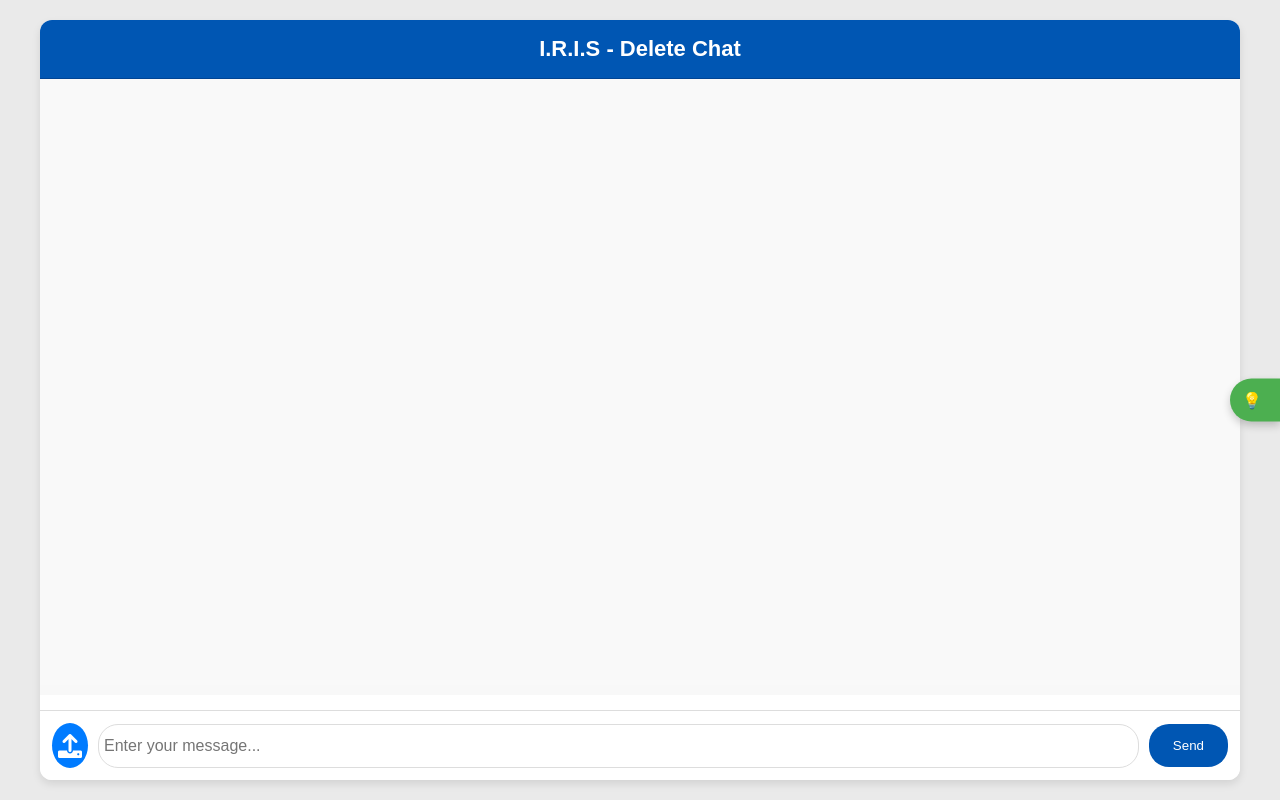
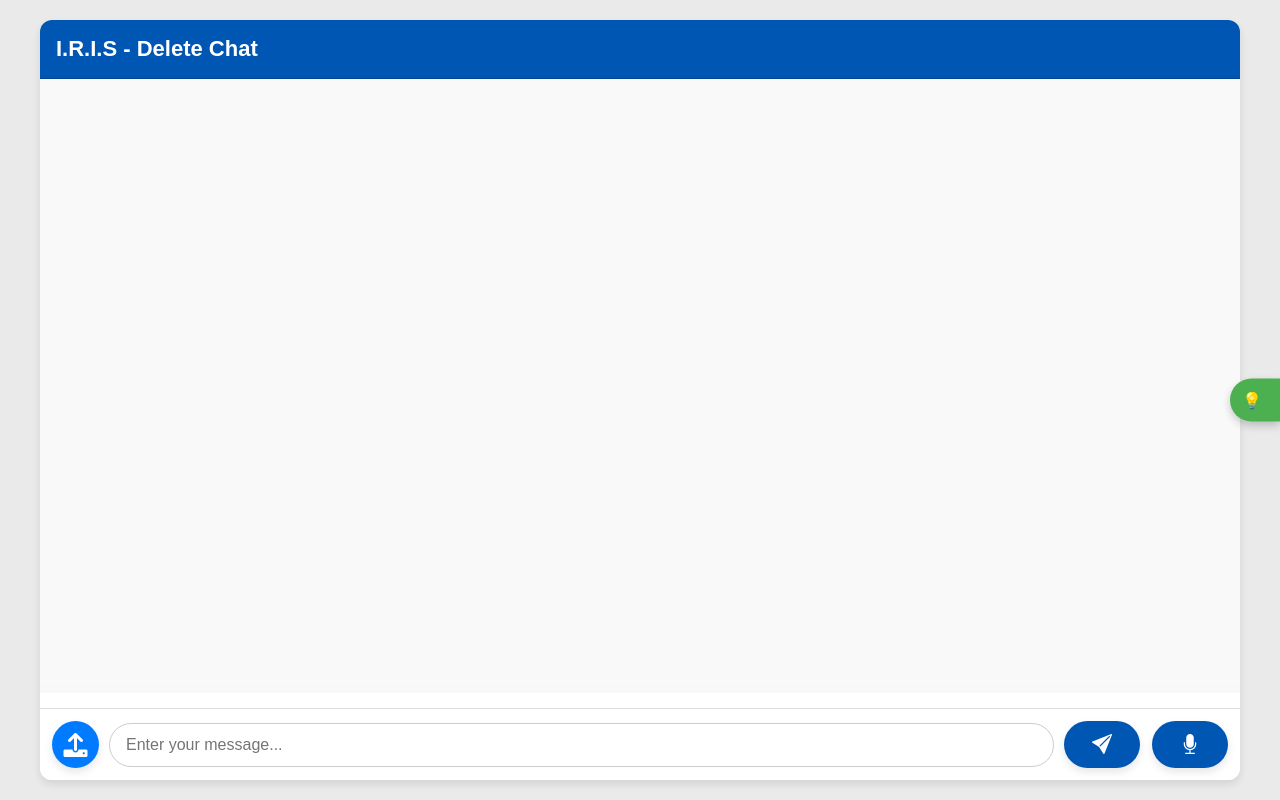
Before and after one commit to shahram8708/AdeptBot, a Flask app: page / in a window 1280 px wide. Run offline with Flask 3, Linux system fonts and the light colour scheme; some libraries are stand-ins or nearby versions.

Commit message:
added commit

```diff
--- a/templates/index.html
+++ b/templates/index.html
@@ -5,6 +5,9 @@
     <meta charset="UTF-8">
     <meta name="viewport" content="width=device-width, initial-scale=1.0">
     <title>I.R.I.S (Intelligent Responsive Integrated System) - Your AI Health Assistant</title>
+    <link rel="stylesheet"
+        href="https://cdnjs.cloudflare.com/ajax/libs/bootstrap-icons/1.10.5/font/bootstrap-icons.min.css">
+
     <style>
         body {
             font-family: 'Segoe UI', Tahoma, Geneva, Verdana, sans-serif;
@@ -46,12 +49,20 @@
 
         #textInput {
             flex: 1;
-            padding: 12px 5px;
+            width: 100%;
+            padding: 12px 16px;
             font-size: 16px;
-            border: 1px solid #ddd;
-            border-radius: 20px;
+            border: 1px solid #ccc;
+            border-radius: 25px;
             margin-right: 10px;
             box-sizing: border-box;
+            transition: border-color 0.3s ease, box-shadow 0.3s ease;
+            outline: none;
+        }
+
+        #textInput:focus {
+            border-color: #0056b3;
+            box-shadow: 0 0 5px rgba(0, 86, 179, 0.5);
         }
 
         .chat-input-container input[type="file"] {
@@ -68,11 +79,30 @@
         button {
             background-color: #0056b3;
             color: #ffffff;
-            padding: 14px 24px;
+            padding: 12px 28px;
             border: none;
-            border-radius: 20px;
+            border-radius: 30px;
             cursor: pointer;
-            transition: background-color 0.3s ease;
+            transition: background-color 0.3s ease, transform 0.2s ease;
+            font-size: 18px;
+            display: inline-flex;
+            align-items: center;
+            gap: 8px;
+            box-shadow: 0 4px 8px rgba(0, 0, 0, 0.1);
+        }
+
+        button i {
+            font-size: 20px;
+        }
+
+        button:hover {
+            background-color: #004494;
+            transform: translateY(-2px);
+        }
+
+        button:active {
+            transform: translateY(0);
+            box-shadow: 0 2px 4px rgba(0, 0, 0, 0.2);
         }
 
         .chat-header button {
@@ -189,16 +219,28 @@
         }
 
         .upload-icon {
-            display: inline-block;
+            display: inline-flex;
+            justify-content: center;
+            align-items: center;
             background-color: #007bff;
             color: #fff;
             border-radius: 50%;
             cursor: pointer;
             font-size: 24px;
+            width: 35px;
+            height: 35px;
+            box-shadow: 0 4px 8px rgba(0, 0, 0, 0.1);
+            transition: background-color 0.3s ease, transform 0.2s ease;
         }
 
         .upload-icon:hover {
             background-color: #0056b3;
+            transform: translateY(-2px);
+        }
+
+        .upload-icon:active {
+            transform: translateY(0);
+            box-shadow: 0 2px 4px rgba(0, 0, 0, 0.2);
         }
 
         .image-preview-container {
@@ -349,7 +391,6 @@
             color: #f44336;
         }
 
-        /* Popup Header */
         .popup-header {
             background: #4CAF50;
             color: white;
@@ -445,6 +486,10 @@
                 opacity: 1;
             }
         }
+
+        #micButton {
+            margin-left: 12px;
+        }
     </style>
 
     <link rel="stylesheet" href="https://cdnjs.cloudflare.com/ajax/libs/font-awesome/6.0.0-beta3/css/all.min.css">
@@ -500,7 +545,13 @@
             </label>
             <input type="file" id="imageInput" accept="image/*,application/pdf">
             <input type="text" id="textInput" placeholder="Enter your message..." required>
-            <button onclick="sendMessage()">Send</button>
+            <button onclick="sendMessage()" class="btn btn-primary">
+                <i class="bi bi-send-fill"></i>
+            </button>
+
+            <button id="micButton" onclick="startSpeechRecognition()" class="btn btn-danger">
+                <i class="bi bi-mic-fill"></i>
+            </button>
         </div>
         <div id="result">
             <p id="responseText"></p>
@@ -515,6 +566,47 @@
 
         function closeInstructions() {
             document.getElementById('instructionPopup').style.display = 'none';
+        }
+
+        function startSpeechRecognition() {
+            const textInput = document.getElementById('textInput');
+            const micButton = document.getElementById('micButton');
+
+            const SpeechRecognition = window.SpeechRecognition || window.webkitSpeechRecognition;
+            if (!SpeechRecognition) {
+                alert('Speech Recognition is not supported in this browser.');
+                return;
+            }
+
+            const recognition = new SpeechRecognition();
+            recognition.lang = 'en-US';
+            recognition.interimResults = false;
+            recognition.maxAlternatives = 1;
+
+            micButton.innerText = '🔴 Listening...';
+            micButton.disabled = true;
+
+            recognition.start();
+
+            recognition.onstart = function () {
+                console.log('Voice recognition started. Speak now...');
+            };
+
+            recognition.onresult = function (event) {
+                const transcript = event.results[0][0].transcript;
+                textInput.value = transcript;
+            };
+
+            recognition.onerror = function (event) {
+                console.error('Speech recognition error:', event.error);
+                alert('Error occurred in speech recognition: ' + event.error);
+            };
+
+            recognition.onend = function () {
+                console.log('Voice recognition ended.');
+                micButton.innerText = '🎤';
+                micButton.disabled = false;
+            };
         }
 
         let lastUploadedImage = null;
@@ -572,7 +664,7 @@
                 fileReader.onload = function () {
                     const typedarray = new Uint8Array(this.result);
                     pdfjsLib.getDocument(typedarray).promise.then(pdf => {
-                        pdf.getPage(1).then(page => { // Convert the first page
+                        pdf.getPage(1).then(page => {
                             const viewport = page.getViewport({ scale: 1.5 });
                             const canvas = document.createElement('canvas');
                             const context = canvas.getContext('2d');
```
